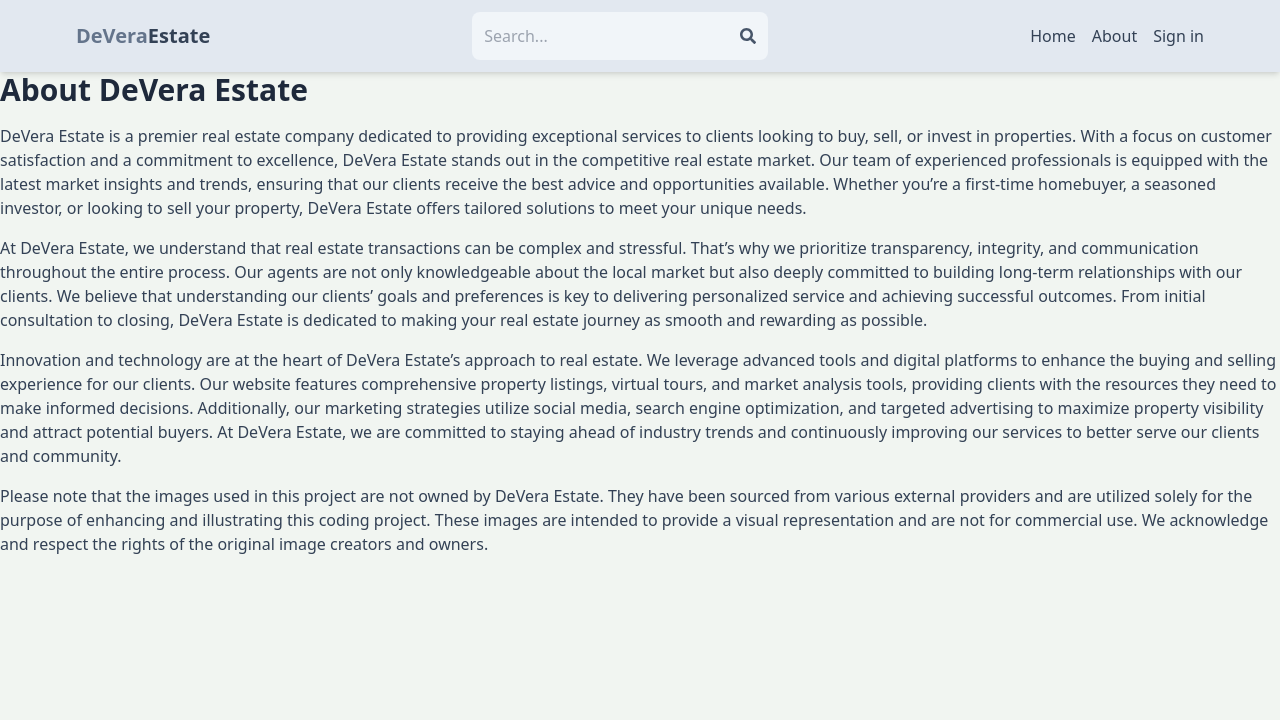
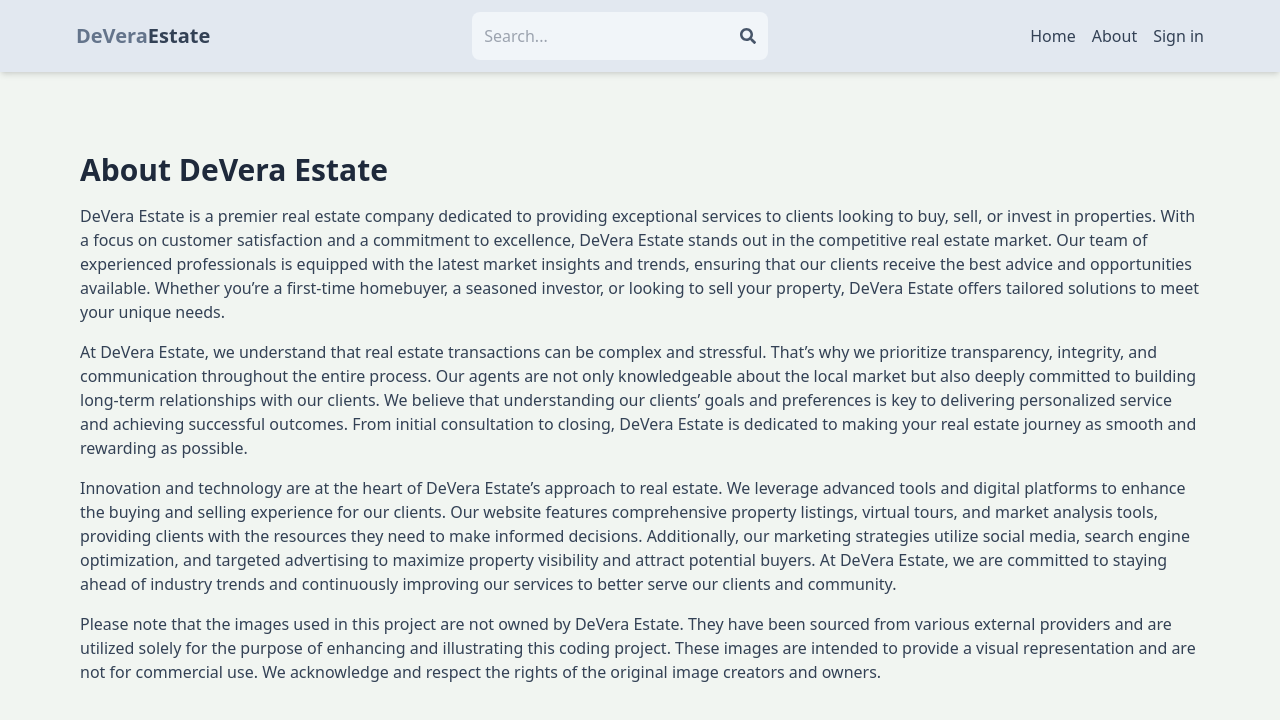
Before and after one commit to RayDV/estate-project, a React (Vite) app in the folder client/: page /about in a window 1280 px wide. Shown: the top 720 px of the page. Built offline with nearby package versions, Linux system fonts and the light colour scheme; no server answers.

Commit message:
complete about page (part 2)

```diff
--- a/client/src/pages/About.jsx
+++ b/client/src/pages/About.jsx
@@ -2,7 +2,7 @@
 
 export default function About() {
   return (
-    <div py-20 px-4 max-w-6xl mx-auto>
+    <div className="py-20 px-4 max-w-6xl mx-auto">
       <h1 className="text-3xl font-bold mb-4 text-slate-800">About DeVera Estate</h1>
       <p className="mb-4 text-slate-700">
         DeVera Estate is a premier real estate company dedicated to providing
```
